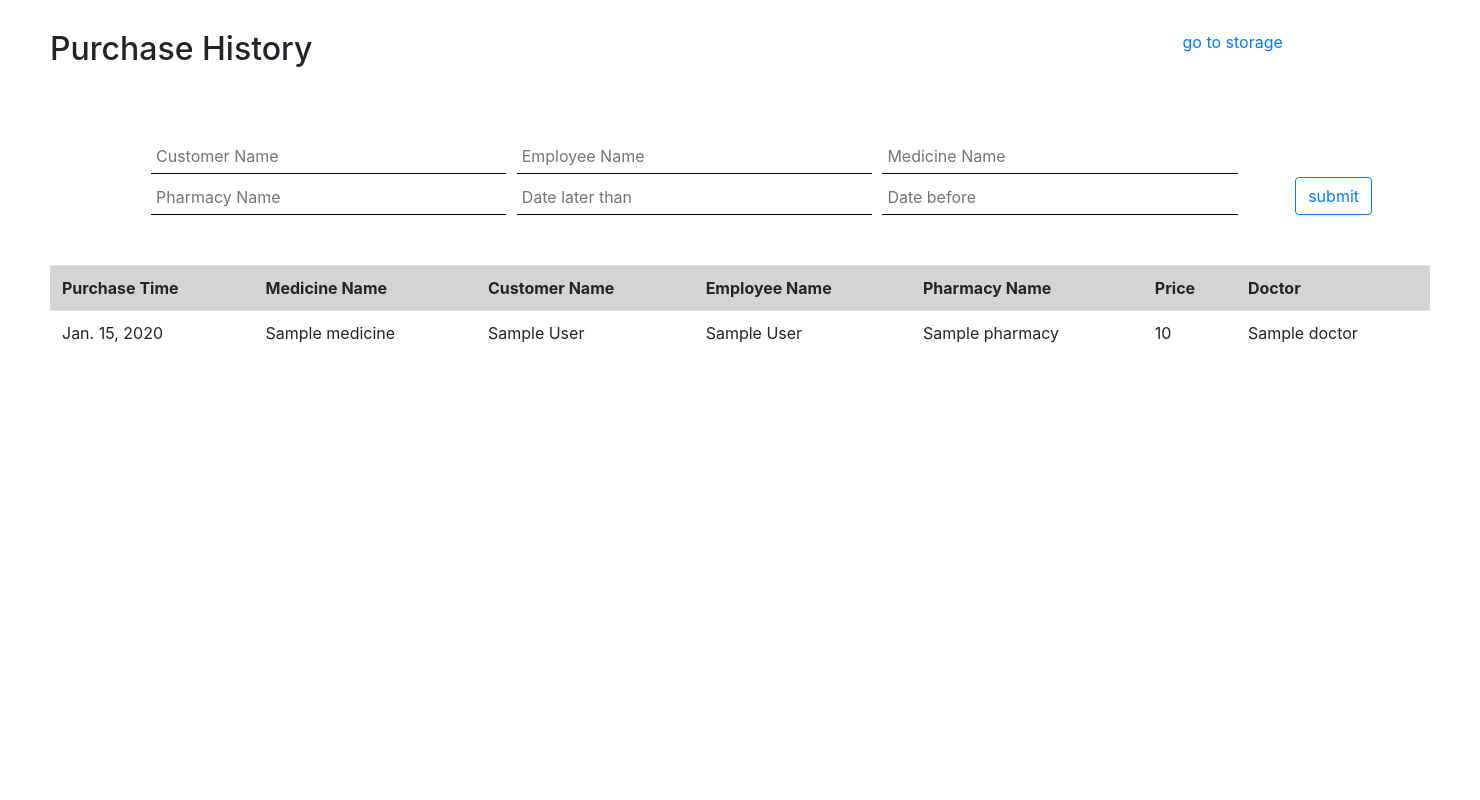
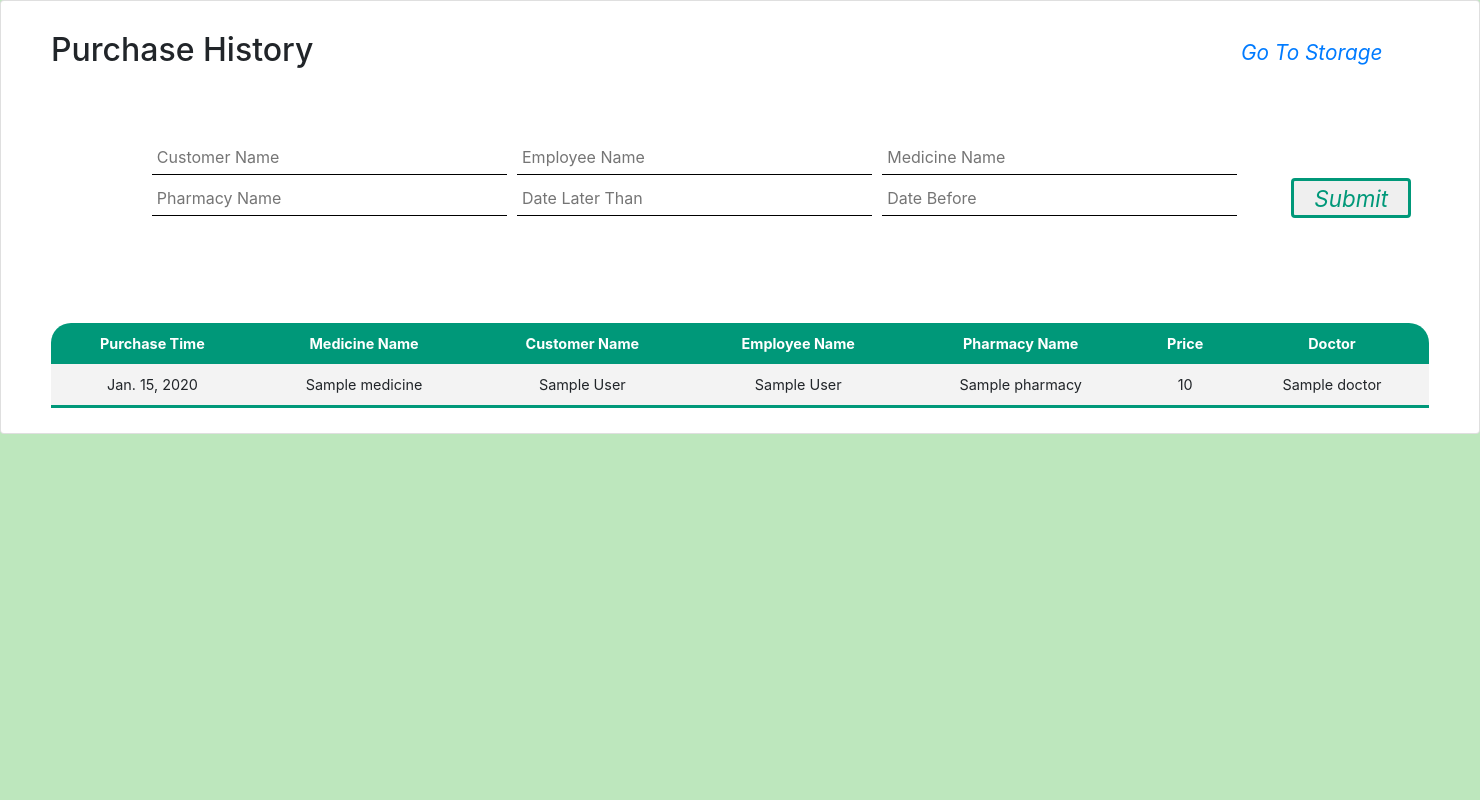
Before and after one commit to sherryzhao270/Pharmacy-Management-System, a Django app: page / in a window 1480 px wide. Run offline with Django 3.2, Linux system fonts and the light colour scheme; tables that the repository leaves empty hold one stand-in row (values such as "Sample post"); some libraries are stand-ins or nearby versions.

Commit message:
Added More CSS

```diff
--- a/pharmacy_project/pharmacy_project/settings.py
+++ b/pharmacy_project/pharmacy_project/settings.py
@@ -78,9 +78,9 @@ WSGI_APPLICATION = 'pharmacy_project.wsgi.application'
 DATABASES = {
     'default': {
         'ENGINE': 'django.db.backends.postgresql',
-        'NAME': 'pharmacy_database',
+        'NAME': 'Pharmacy Database',
         'USER': 'postgres',
-        'PASSWORD': 'sunset',
+        'PASSWORD': 'mineral43',
         'HOST': 'localhost',
         'PORT':'5432'
     }
--- a/pharmacy_project/static/css/trade_history.css
+++ b/pharmacy_project/static/css/trade_history.css
@@ -4,14 +4,26 @@ form {
     margin: auto;
     width: 80%;
 }
+
 h2{
     padding: 30px;
     margin-left: 50px;
 }
-.link-to{
-    padding-top: 30px;
-    padding-bottom: 30px;
+
+.col-2{
+    font-size: 1.3em;
+    font-style: oblique;
+    margin-top: -70px;
+    margin-left: 1240px;
 }
+
+.col-3{
+    font-size: 1.15em;
+    font-style: oblique;
+    margin-top: -70px;
+    margin-left: 1190px;
+}
+
 input{
     width: 30%;
     border:0px;
@@ -19,18 +31,102 @@ input{
     padding: 5px;
     margin: 3px;
 }
-button{
+
+.container{
+    display: flex;
+    flex-direction: row;
+    justify-content: space-evenly;
+    align-items: center;
+    text-align: center;
+    width: 120px;
+    height: 40px;
+    border: none;
+    color: white;
+    border-radius: 4px;
+    transition: ease-out 0.3s;
+    font-size: 2rem;
+    outline: none;
+    border: 3px solid #009879;
+    position: relative;
+    z-index: 1;
     float:right;
     margin-bottom: 50px;
-    margin-right: -40px;
+    margin-right: -80px;
+    font-size: 1.4em;
+    font-style: oblique;
+    color: #009879;
 }
+
+.container:hover{
+    color: #fff;
+    cursor: pointer;
+}
+
+.container:before{
+    transition: 0.5s all ease;
+    position: absolute;
+    top: 0;
+    left: 50%;
+    right: 50%;
+    bottom: 0;
+    opacity: 0;
+    content: "";
+    background-color: #009879;
+}
+
+.container:hover:before{
+    transition: 0.5s all ease;
+    left: 0;
+    right: 0;
+    opacity: 1;
+    z-index: -1;
+}
+
+
 #table-section{
     margin: auto;
     margin-left: 50px;
     margin-right: 50px;
 }
 
-th{
-    border-color: #fff;
-    background-color: rgb(212, 212, 212);
+.trade-history-table{
+    border-collapse: collapse;
+    margin: 25px 0;
+    font-size: 0.9em;
+    min-width: 400px;
+    border-radius: 20px 20px 0 0;
+    overflow: hidden;
+    box-shadow: 0 0 20px rgba(0, 0, 0, 0, 5);
+    table-layout: auto;
+    width: 100%;
+    text-align: center;
 }
+
+.trade-history-table thead tr{
+    background-color: #009879;
+    color: #ffffff;
+    text-align: left;
+    font-weight: bold;
+    text-align: center;
+}
+
+.trade-history-table th,
+.trade-history-table td{
+    padding: 12px 15px;
+}
+
+.trade-history-table tbody tr{
+    border-bottom: 1px solid #dddddd;
+}
+
+.trade-history-table tbody tr:nth-of-type(even){
+    background-color: #dfdbdb;
+}
+
+.trade-history-table tbody tr:nth-of-type(odd){
+    background-color: #f3f3f3;
+}
+
+.trade-history-table tbody tr:last-of-type {
+    border-bottom: 3px solid #009879;
+}
--- a/pharmacy_project/templates/trade_history.html
+++ b/pharmacy_project/templates/trade_history.html
@@ -5,24 +5,27 @@
         <link rel="stylesheet" href="{% static 'css/bootstrap.min.css' %}" />
         <link rel="stylesheet" href="{% static 'css/trade_history.css' %}" />
     </head>
-    <body>
-        <section class="row">
+    <body style="background-color: #bde7bd;">
+        <section>
+            <div class='card'>
+                <div class='row'>
                     <h2 class='col-9'>Purchase History</h2>
-            <div class='col-2 link-to'><a href="/storage/">go to storage</a></div>
-        </section>
+                    <div class='col-2'><a href="/storage/">Go To Storage</a></div>
+                </div>
                 <form method='POST'>
                     {% csrf_token %}
                     <input name = 'customer-name' placeholder="Customer Name">
                     <input name = 'employee-name' placeholder="Employee Name">
                     <input name = 'medicine-name' placeholder="Medicine Name"></br>
                     <input name = 'pharmacy-name' placeholder="Pharmacy Name">
-            <input name = 'date-later-than' placeholder="Date later than">
-            <input name = 'date-before' placeholder="Date before">
-            <button class='btn btn-outline-primary' type=submit>submit</button>
+                    <input name = 'date-later-than' placeholder="Date Later Than">
+                    <input name = 'date-before' placeholder="Date Before">
+                    <button class='container' type=submit>Submit</button>
                 </form>
 
         <section id='table-section'>
-            <table class = 'table table-striped trade-history-table'>
+            <table class = 'trade-history-table'>
+                <thead>
                     <tr>
                         <th id='name'>Purchase Time</th>
                         <th>Medicine Name</th>
@@ -32,6 +35,8 @@
                         <th>Price</th>
                         <th>Doctor</th>
                     </tr>
+                </thead>
+                <tbody>
                     {% for result in data %}
                     <tr>
                         <td>{{result.0}}</td>
@@ -41,10 +46,13 @@
                         <td>{{result.4}}</td>
                         <td>{{result.5}}</td>
                         <td>{{result.6}}</td>
-
                     {% endfor %}
                     </tr>
+                </tbody>
             </table>
         </section>
+    </div>
+</section>
+
     </body>
 </html>
```
Also changed, not shown: pharmacy_project/templates/pharmacy_storage.html (+7 -3 lines), 2 other files. Lines whose indentation alone changed are shown as unchanged.
